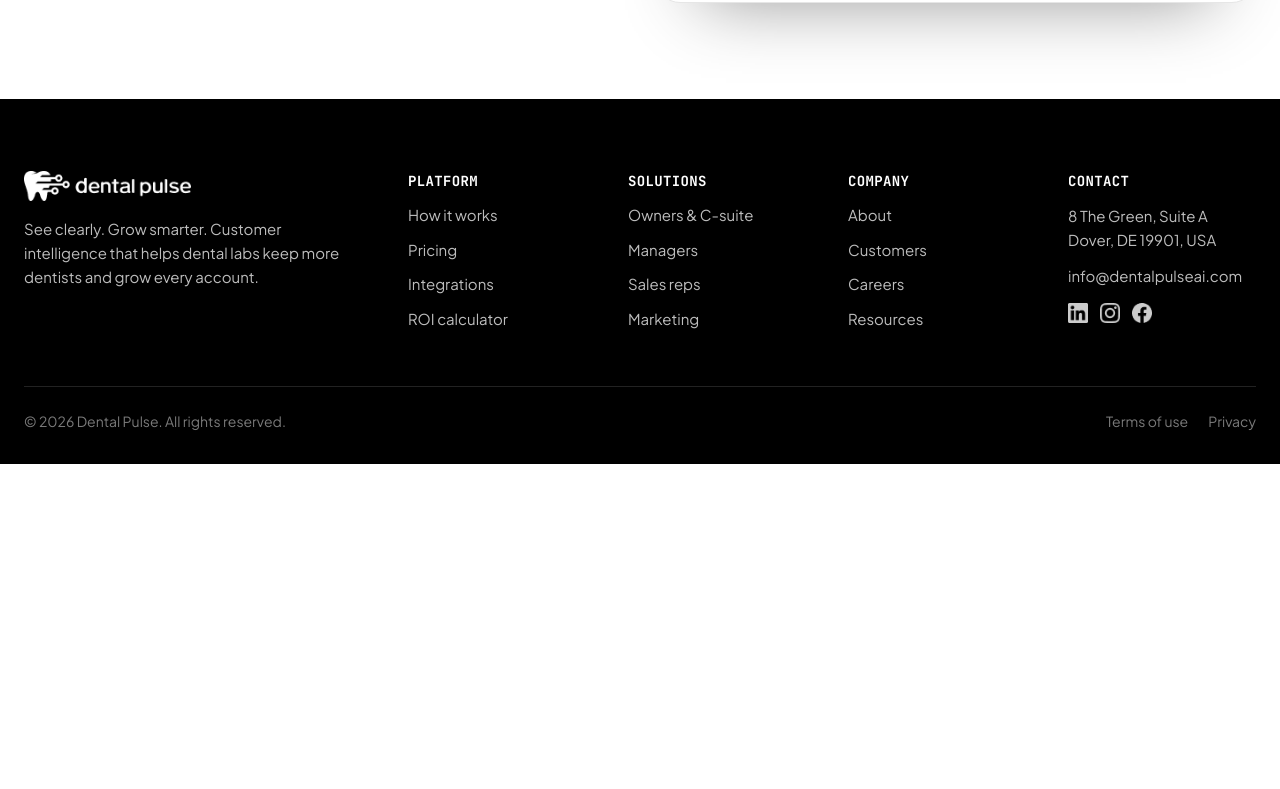
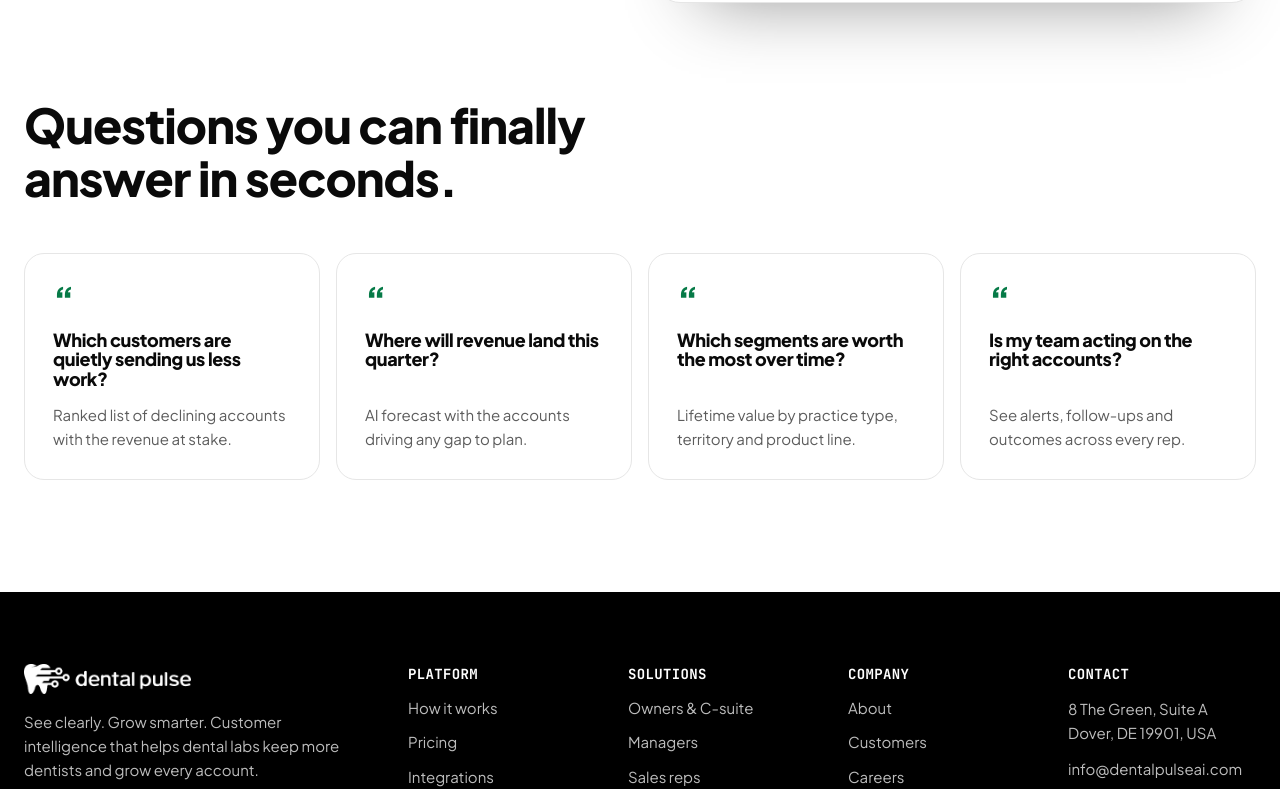
Before and after one commit to dentalPulse/dentalpulse-website, a Next.js app: page /solutions in a window 1280 px wide. Shown: the part 762-1551 px from the top of the page. Before the commit the page ends 1226 px from the top, so only its background shows below. Built offline with nearby package versions, Linux system fonts and the light colour scheme.

Commit message:
feat(solutions): implement Phase 3 Executive Questions Grid (QuestionsSection.tsx)

```diff
--- a/src/app/solutions/page.tsx
+++ b/src/app/solutions/page.tsx
@@ -3,6 +3,7 @@ import { Header } from '@/components/layout/Header';
 import { Footer } from '@/components/layout/Footer';
 import { SolutionsRoleNav } from '@/components/solutions/SolutionsRoleNav';
 import { SolutionsHero } from '@/components/solutions/SolutionsHero';
+import { QuestionsSection } from '@/components/solutions/QuestionsSection';
 
 export const metadata: Metadata = {
   title: 'Solutions for Lab Owners & C-Suite | DentalPulse',
@@ -23,6 +24,7 @@ export default function SolutionsPage() {
       <div className="flex-1 w-full flex flex-col">
         <SolutionsRoleNav activeRole="owners" />
         <SolutionsHero />
+        <QuestionsSection />
       </div>
       <Footer />
     </main>
--- /dev/null
+++ b/src/components/solutions/QuestionsSection.tsx
@@ -0,0 +1,56 @@
+import React from 'react';
+
+export function QuestionsSection() {
+  const questions = [
+    {
+      question: 'Which customers are quietly sending us less work?',
+      description: 'Ranked list of declining accounts with the revenue at stake.',
+    },
+    {
+      question: 'Where will revenue land this quarter?',
+      description: 'AI forecast with the accounts driving any gap to plan.',
+    },
+    {
+      question: 'Which segments are worth the most over time?',
+      description: 'Lifetime value by practice type, territory and product line.',
+    },
+    {
+      question: 'Is my team acting on the right accounts?',
+      description: 'See alerts, follow-ups and outcomes across every rep.',
+    },
+  ];
+
+  return (
+    <section className="w-full bg-white pb-20 sm:pb-28 px-6">
+      <div className="max-w-[1240px] mx-auto">
+        <h2 className="m-0 text-[32px] sm:text-[42px] lg:text-[48px] font-extrabold leading-[1.08] tracking-[-0.03em] text-[#0A0A0A] max-w-[720px]">
+          Questions you can finally answer in seconds.
+        </h2>
+
+        <div className="grid grid-cols-1 sm:grid-cols-2 lg:grid-cols-4 gap-4 mt-10 sm:mt-12">
+          {questions.map((item) => (
+            <div
+              key={item.question}
+              className="bg-white border border-[#E6E6E6] hover:border-[#D1D5DB] hover:shadow-[0_12px_30px_-15px_rgba(0,0,0,0.1)] transition-all rounded-[20px] p-7 flex flex-col justify-between"
+            >
+              <div>
+                <div
+                  className="text-[36px] font-extrabold text-[#067A47] leading-none mb-3 select-none"
+                  aria-hidden="true"
+                >
+                  “
+                </div>
+                <h3 className="m-0 text-[17px] sm:text-[18px] font-extrabold leading-[1.4] text-[#0A0A0A]">
+                  {item.question}
+                </h3>
+              </div>
+              <p className="m-0 mt-3.5 text-[14px] sm:text-[15px] leading-[1.6] text-[#5C5C5C]">
+                {item.description}
+              </p>
+            </div>
+          ))}
+        </div>
+      </div>
+    </section>
+  );
+}
```
